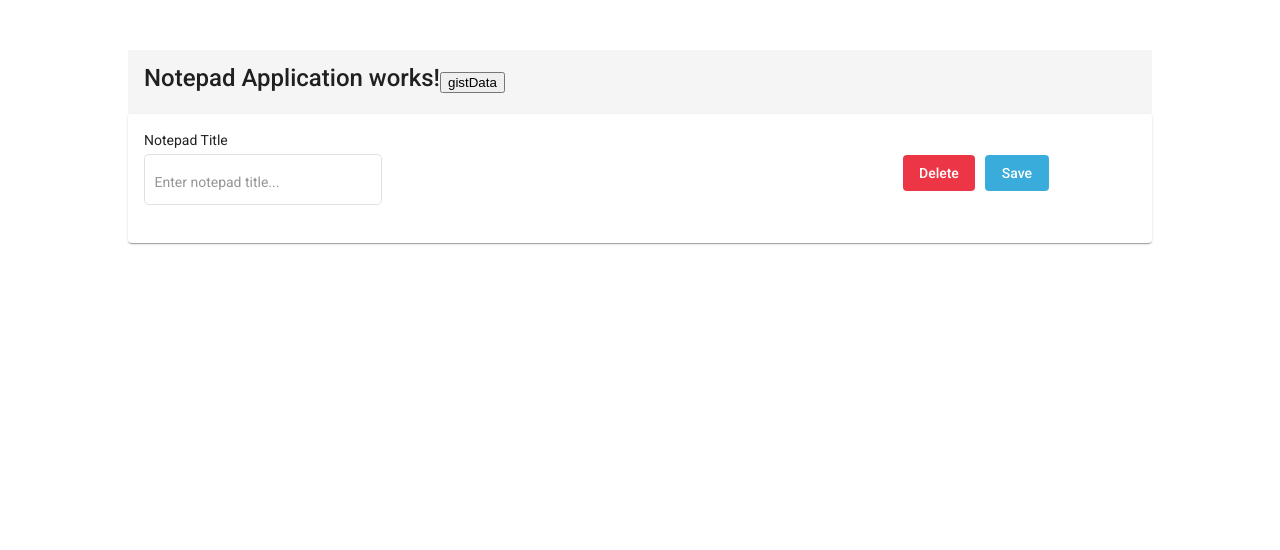
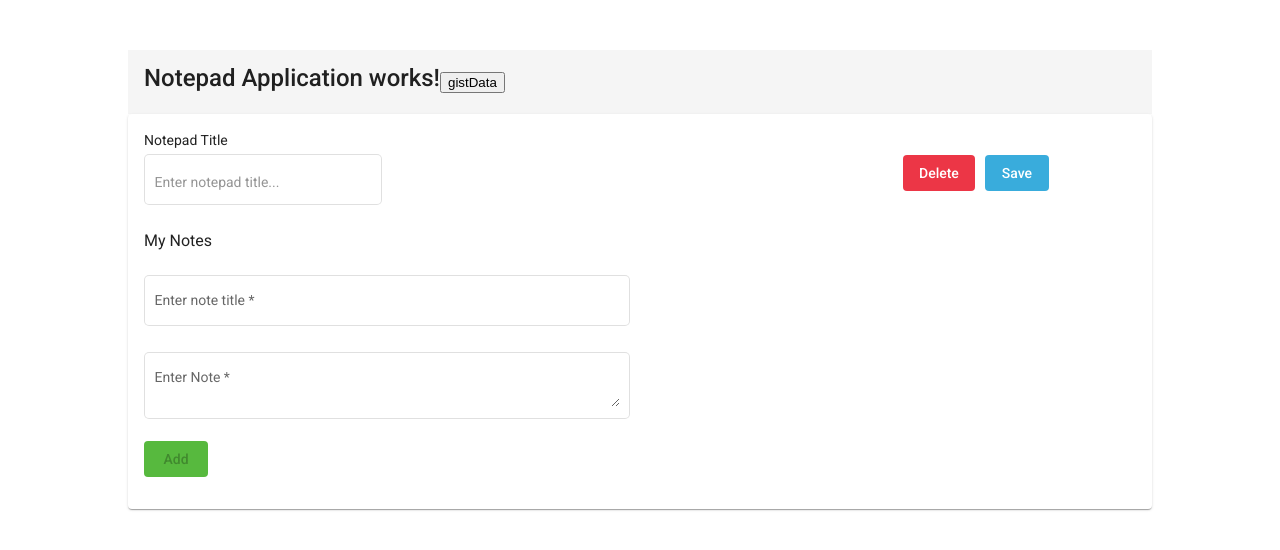
Before and after one commit to praveen683/notepad-webapp, an Angular app: page /notepad in a window 1280 px wide. Shown: the top 550 px of the page. Built offline with nearby package versions, Linux system fonts and the light colour scheme.

Commit message:
implemented notes form with validations

```diff
--- a/src/app/components/notepad/notepad.component.html
+++ b/src/app/components/notepad/notepad.component.html
@@ -26,5 +26,37 @@
                 </div>
             </div>
         </form>
+
+        <form [formGroup]="notesForm" #notesFormDirective="ngForm">
+            <mat-card-content>
+                <h3>My Notes</h3>
+                <div fxLayout.xs="column" fxLayout="row wrap" fxLayoutGap="10px" ngClass.gt-xs="ml-10">
+                    <div fxFlex.sm="0 1 calc(50%-10px)" fxFlex.md="0 1 calc(33%-10px)"
+                        fxFlex.gt-md="0 1 calc(50%-10px)">
+                        <div>
+                            <mat-form-field appearance="outline">
+                                <mat-label>Enter note title</mat-label>
+                                <input matInput formControlName="title" placeholder="Enter note title..." required />
+                                <mat-error class="error-message">{{ getFormErrorMessage(notesForm, 'title') }}
+                                </mat-error>
+                            </mat-form-field>
+                        </div>
+                        <div>
+                            <mat-form-field appearance="outline">
+                                <mat-label>Enter Note</mat-label>
+                                <textarea matInput formControlName="text" placeholder="Enter note..."
+                                    required></textarea>
+                                <mat-error class="error-message">{{ getFormErrorMessage(notesForm, 'text') }}
+                                </mat-error>
+                            </mat-form-field>
+                        </div>
+                        <button mat-button type="text" class="bt-add"
+                            title="Add note" [disabled]="!notesForm.valid" aria-label="Add note">
+                            Add
+                        </button>
+                    </div>
+                </div>
+            </mat-card-content>
+        </form>
     </mat-card>
 </div>
--- a/src/app/components/notepad/notepad.component.ts
+++ b/src/app/components/notepad/notepad.component.ts
@@ -1,5 +1,5 @@
 import { Component, OnInit } from '@angular/core';
-import { FormBuilder, FormGroup } from '@angular/forms';
+import { FormBuilder, FormGroup, Validators } from '@angular/forms';
 import { getFieldErrorMessage } from '../../utils/utilities';
 import { Custom_Validation_Messages } from './validation-messages';
 import { NotepadService } from '../../services/notepad.service'
@@ -10,13 +10,19 @@ import { NotepadService } from '../../services/notepad.service'
 })
 export class NotepadComponent implements OnInit {
   notepadForm: FormGroup;
+  notesForm: FormGroup;
   custom_validation_messages = Custom_Validation_Messages;
 
   constructor(private fb: FormBuilder,private notepadService: NotepadService) { }
 
   ngOnInit(): void {
     this.notepadForm = this.fb.group({
-      name: [''],
+      name: ['', Validators.compose([Validators.required, Validators.minLength(1), Validators.maxLength(255)])],
+    });
+
+    this.notesForm = this.fb.group({
+      title: ['', Validators.compose([Validators.required, Validators.minLength(1), Validators.maxLength(255)])],
+      text: ['', Validators.compose([Validators.required, Validators.minLength(1), Validators.maxLength(1000)])],
     });
   }
 
```
